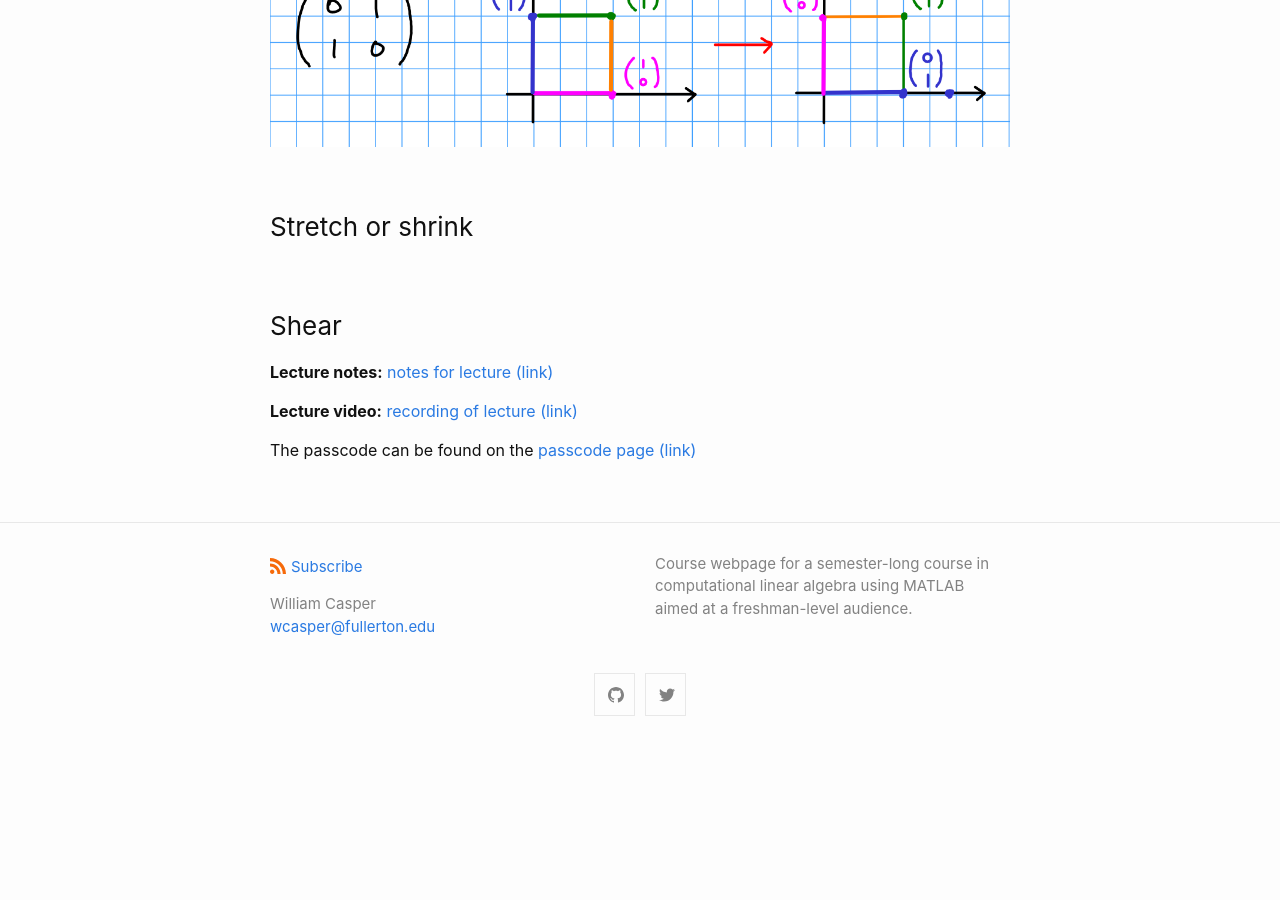
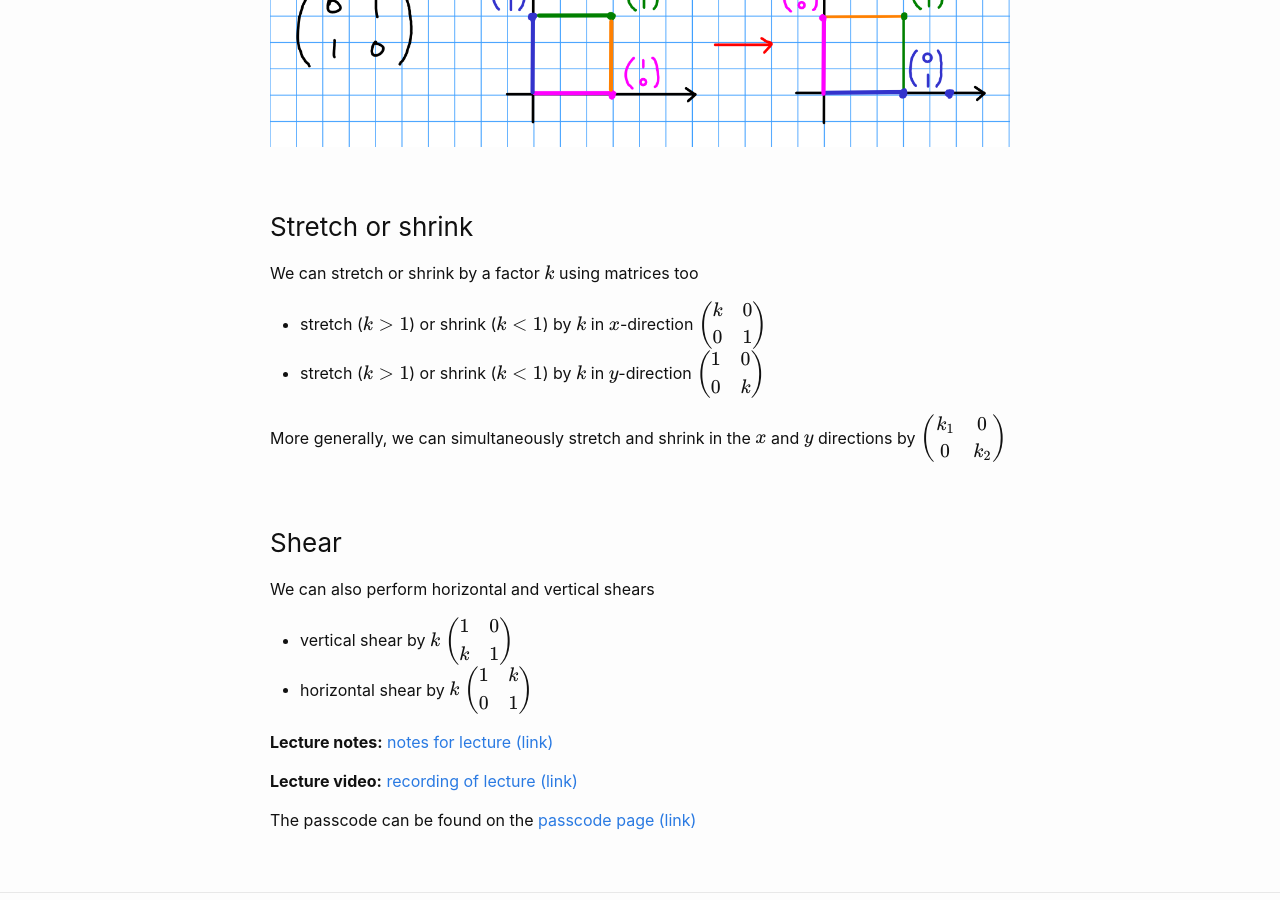
Before and after one commit to wcasper/math107spring2021, a Jekyll site: the page built from _posts/2021-03-10-Week-7-Lecture-12.md, in a window 1280 px wide and 900 px high, scrolled down 2344 px. Built offline with Jekyll 4.4.1, drawn with Linux system fonts in a browser that asks for light colours; before the commit the page ends 3095 px from its top, so only the background shows below that.

Commit message:
added shear and dilations

```diff
--- a/_posts/2021-03-10-Week-7-Lecture-12.md
+++ b/_posts/2021-03-10-Week-7-Lecture-12.md
@@ -62,8 +62,19 @@ $$S = \left(\begin{array}{cc}
 
 ### Stretch or shrink
 
+We can stretch or shrink by a factor $$k$$ using matrices too
+
+* stretch ($$k>1$$) or shrink ($$k<1$$) by $$k$$ in $$x$$-direction $$\left(\begin{array}{cc}k & 0\\ 0 & 1\end{array}\right)$$
+* stretch ($$k>1$$) or shrink ($$k<1$$) by $$k$$ in $$y$$-direction $$\left(\begin{array}{cc}1 & 0\\ 0 & k\end{array}\right)$$
+
+More generally, we can simultaneously stretch and shrink in the $$x$$ and $$y$$ directions by $$\left(\begin{array}{cc}k_1 & 0\\ 0 & k_2\end{array}\right)$$
+
 
 ### Shear
+
+We can also perform horizontal and vertical shears
+* vertical shear by $$k$$ $$\left(\begin{array}{cc}1 & 0\\ k & 1\end{array}\right)$$
+* horizontal shear by $$k$$ $$\left(\begin{array}{cc}1 & k\\ 0 & 1\end{array}\right)$$
 
 
 **Lecture notes:** <a target="_parent" href="https://wcasper.github.io/math107spring2021/extras/notes/2021-03-08-Note-09-50.pdf">notes for lecture (link)</a>
```
